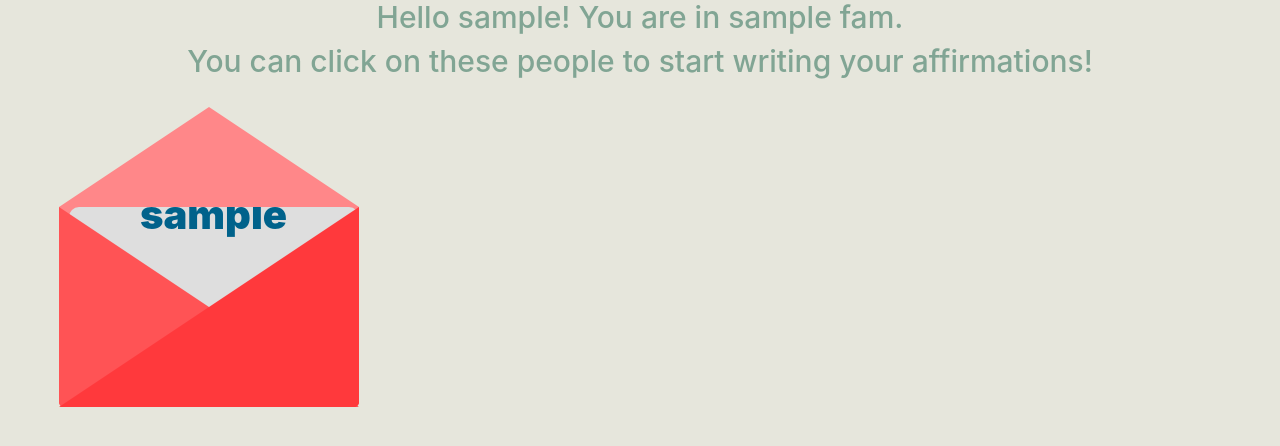
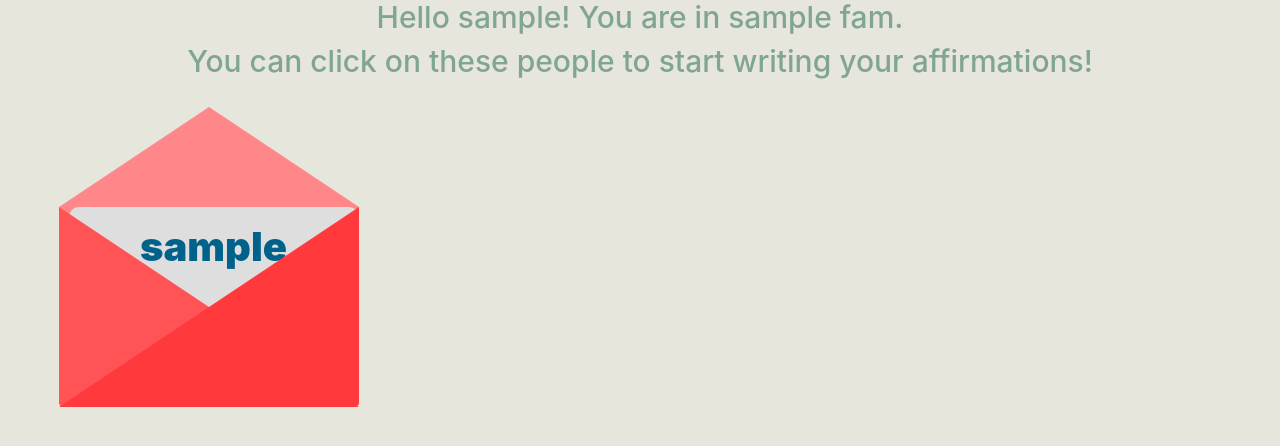
Before and after one commit to aibarrola/AffirmationMessenger, a Flask app: page /gallery in a window 1280 px wide. Shown: the part 190-636 px from the top of the page. Run offline with Flask 2, Linux system fonts and the light colour scheme; the visitor is signed in with stand-in values (Sample User, id 1); data comes from the database, SQL or seed files in the repository; some libraries are stand-ins or nearby versions.

Commit message:
fix inbox spacing name

```diff
--- a/app_folder/static/styles/envelope.css
+++ b/app_folder/static/styles/envelope.css
@@ -144,6 +144,7 @@
   border-left:rgb(187, 187, 187) solid 4px;
   border-bottom:rgb(187, 187, 187) solid 4px;
   overflow:hidden;
+  padding-bottom: 15%;
 }
 
 .flip-note-back{
--- a/app_folder/static/styles/gallery.css
+++ b/app_folder/static/styles/gallery.css
@@ -84,7 +84,6 @@
   .letterGallery h1{
     position: absolute;
     top: 20%;
-    bottom: 20%;
     left: 50%;
     transform: translate(-50%,-50%);
     font-size: 4em;
```
